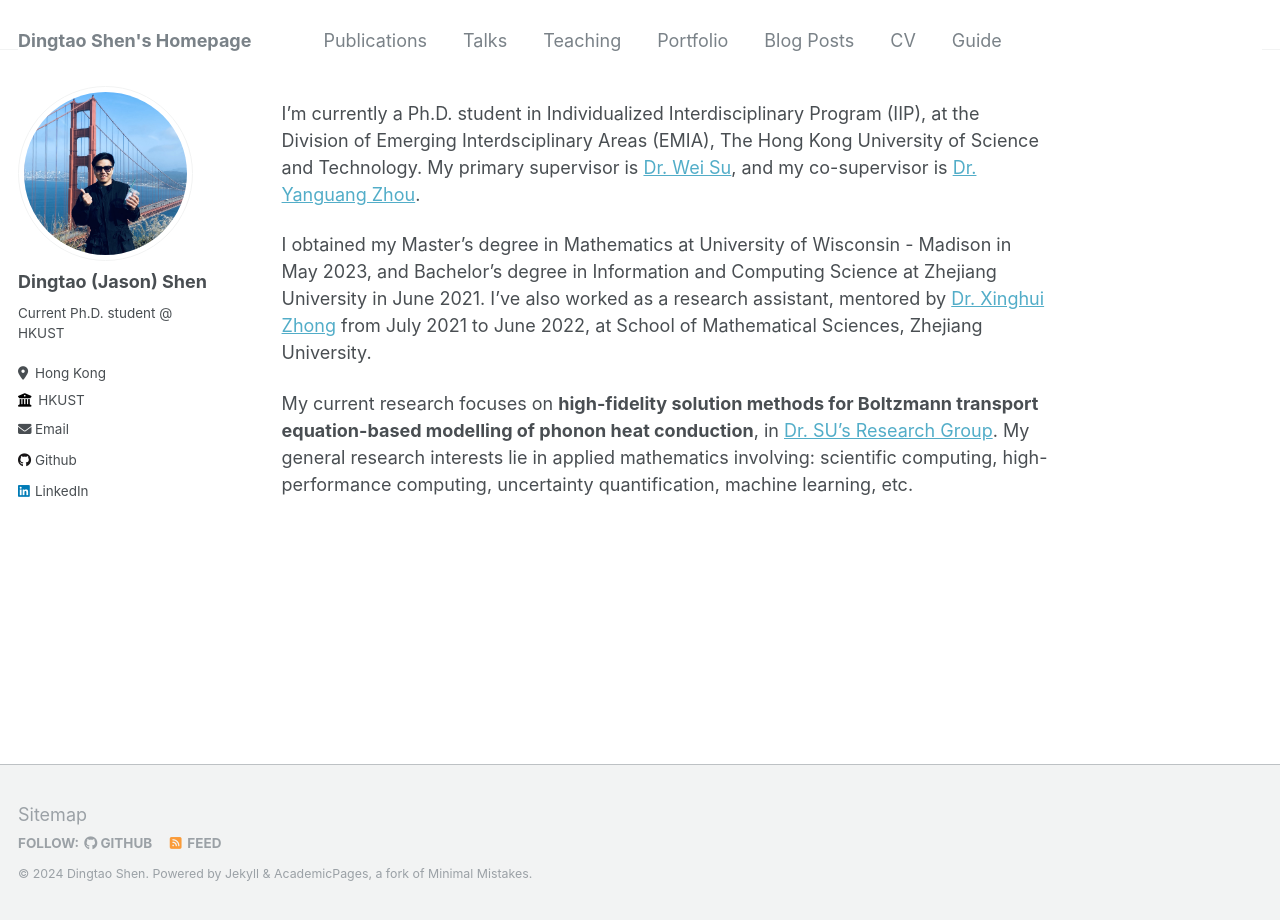
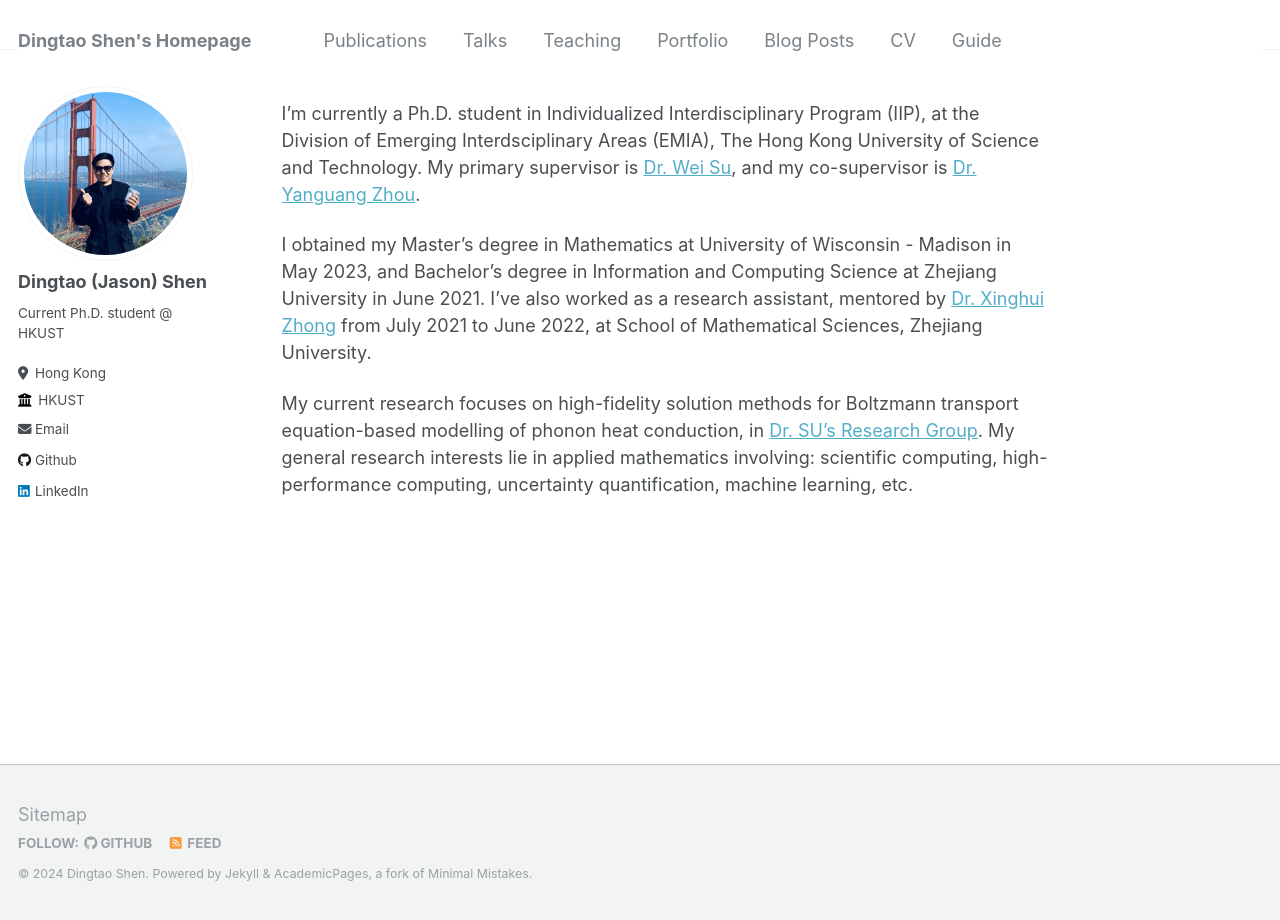
Before and after one commit to dingtao-shen/dingtao-shen.github.io, a Jekyll site: the page built from _pages/about.md, in a window 1280 px wide. Built offline with Jekyll 4.4.1, drawn with Linux system fonts in a browser that asks for light colours.

```diff
--- a/_pages/about.md
+++ b/_pages/about.md
@@ -11,4 +11,4 @@ I'm currently a Ph.D. student in Individualized Interdisciplinary Program (IIP),
 
 I obtained my Master's degree in Mathematics at University of Wisconsin - Madison in May 2023, and Bachelor's degree in Information and Computing Science at Zhejiang University in June 2021. I've also worked as a research assistant, mentored by [Dr. Xinghui Zhong](https://person.zju.edu.cn/en/zhongxh) from July 2021 to June 2022, at School of Mathematical Sciences, Zhejiang University.
 
-My current research focuses on **high-fidelity solution methods for Boltzmann transport equation-based modelling of phonon heat conduction**, in [Dr. SU's Research Group](https://weisu-mae.github.io/). My general research interests lie in applied mathematics involving: scientific computing, high-performance computing, uncertainty quantification, machine learning, etc.
+My current research focuses on high-fidelity solution methods for Boltzmann transport equation-based modelling of phonon heat conduction, in [Dr. SU's Research Group](https://weisu-mae.github.io/). My general research interests lie in applied mathematics involving: scientific computing, high-performance computing, uncertainty quantification, machine learning, etc.
```
